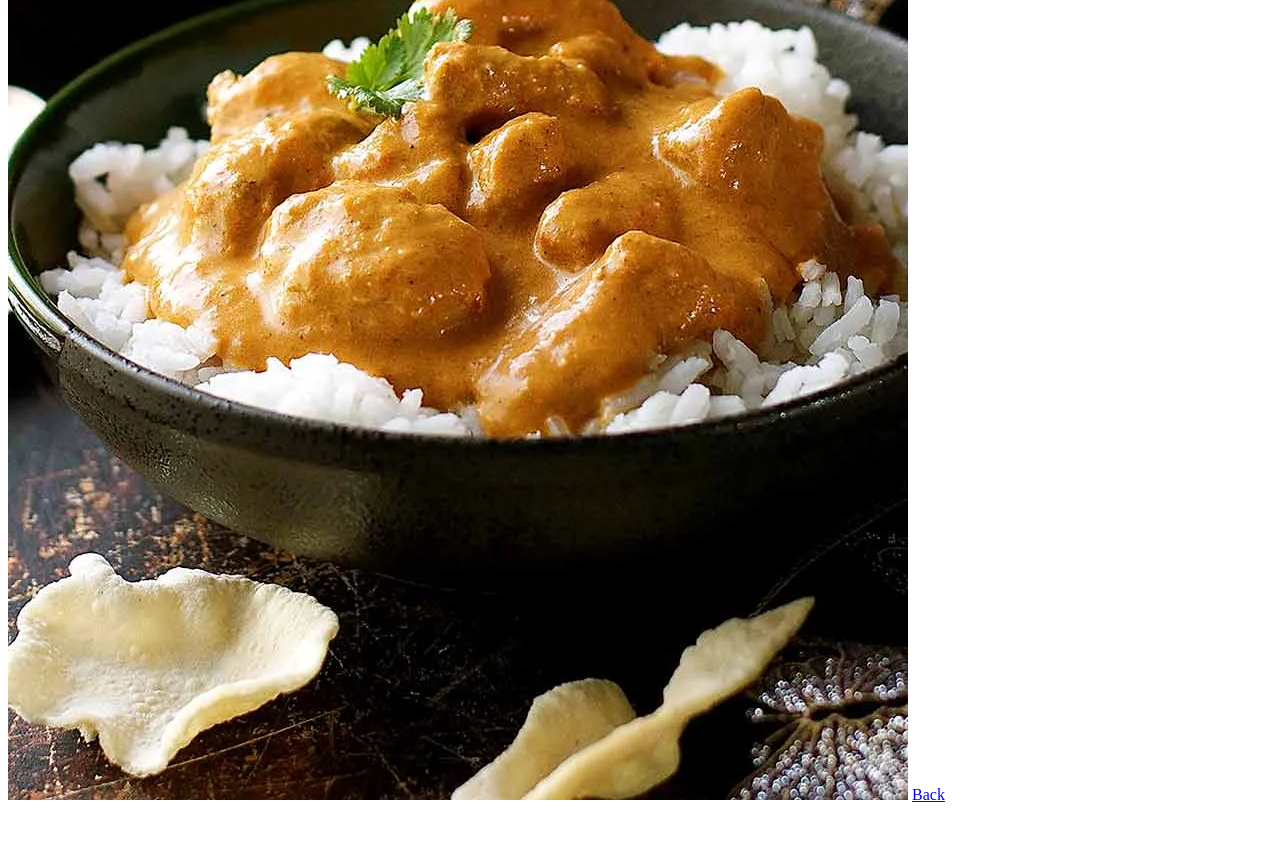
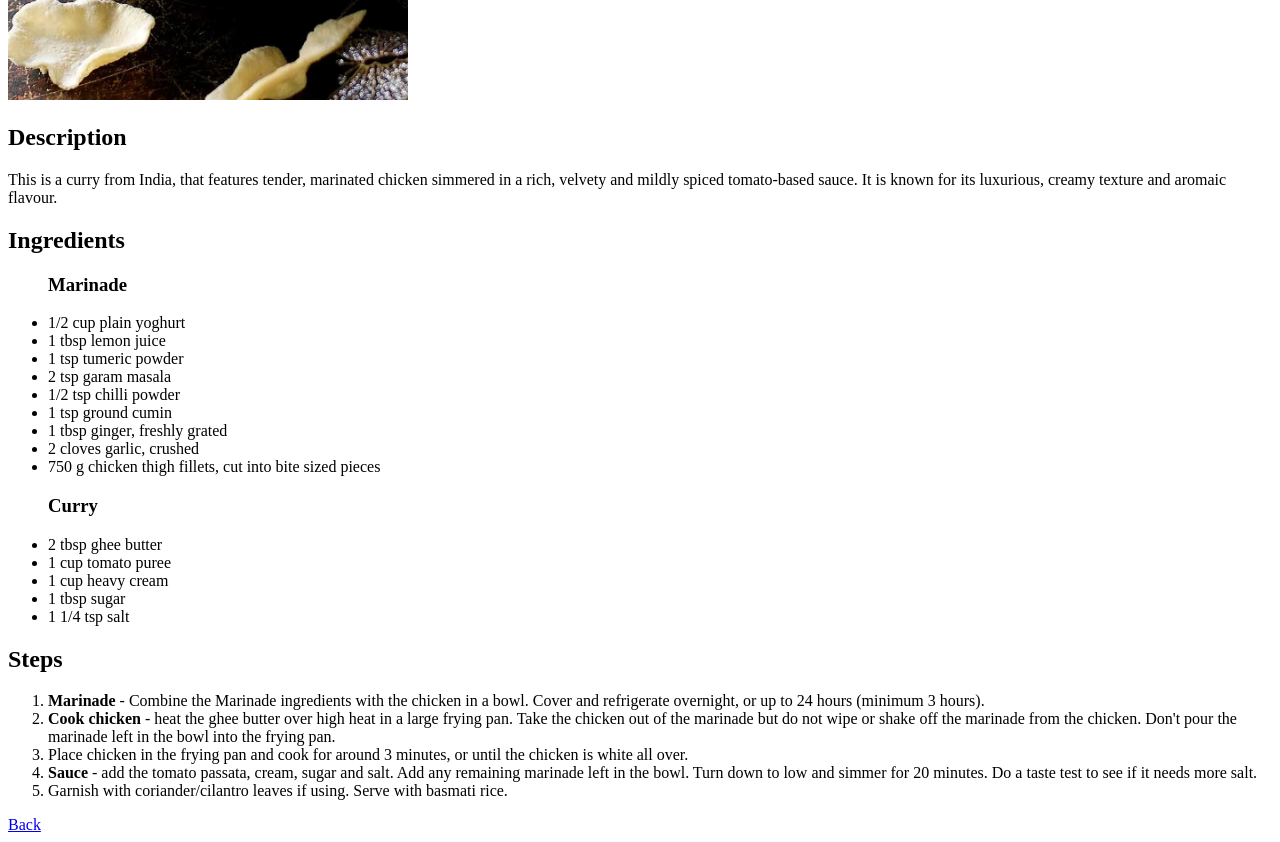
Before and after one commit to plants-png/odin-recipes, a plain HTML site: page recipes/butter-chicken.html in a window 1280 px wide. Shown: the part 540-1382 px from the top of the page. Before the commit the page ends 1352 px from the top, so only its background shows below. Drawn offline with Linux system fonts and the light colour scheme.

Commit message:
Added copyright to README.md, another meal done
README.md now has links for where the recipes of my meals came from, as
well as where the images of the pages came from. butter-chicken.html
has been finished.

```diff
--- a/recipes/butter-chicken.html
+++ b/recipes/butter-chicken.html
@@ -10,7 +10,40 @@
         <img
             src="../images/butter-chicken.webp"
             alt="A photo of butter chicken with rice"
+            width="400"
         />
+
+        <h2>Description</h2>
+        <p>This is a curry from India, that features tender, marinated chicken simmered in a rich, velvety and mildly spiced tomato-based sauce. It is known for its luxurious, creamy texture and aromaic flavour.</p>
+
+        <h2>Ingredients</h2>
+        <ul>
+            <h3>Marinade</h3>
+            <li>1/2 cup plain yoghurt</li>
+            <li>1 tbsp lemon juice</li>
+            <li>1 tsp tumeric powder</li>
+            <li>2 tsp garam masala</li>
+            <li>1/2 tsp chilli powder</li>
+            <li>1 tsp ground cumin</li>
+            <li>1 tbsp ginger, freshly grated</li>
+            <li>2 cloves garlic, crushed</li>
+            <li>750 g chicken thigh fillets, cut into bite sized pieces</li>
+            <h3>Curry</h3>
+            <li>2 tbsp ghee butter</li>
+            <li>1 cup tomato puree</li>
+            <li>1 cup heavy cream</li>
+            <li>1 tbsp sugar</li>
+            <li>1 1/4 tsp salt</li>
+        </ul>
+
+        <h2>Steps</h2>
+        <ol>
+            <li><strong>Marinade</strong> - Combine the Marinade ingredients with the chicken in a bowl. Cover and refrigerate overnight, or up to 24 hours (minimum 3 hours).</li>
+            <li><strong>Cook chicken</strong> - heat the ghee butter over high heat in a large frying pan. Take the chicken out of the marinade but do not wipe or shake off the marinade from the chicken. Don't pour the marinade left in the bowl into the frying pan.</li>
+            <li>Place chicken in the frying pan and cook for around 3 minutes, or until the chicken is white all over.</li>
+            <li><strong>Sauce</strong> - add the tomato passata, cream, sugar and salt. Add any remaining marinade left in the bowl. Turn down to low and simmer for 20 minutes. Do a taste test to see if it needs more salt.</li>
+            <li>Garnish with coriander/cilantro leaves if using. Serve with basmati rice.</li>
+        </ol>
 
         <a href="../index.html">Back</a>
     </body>
```
Also changed, not shown: 1 other file.
